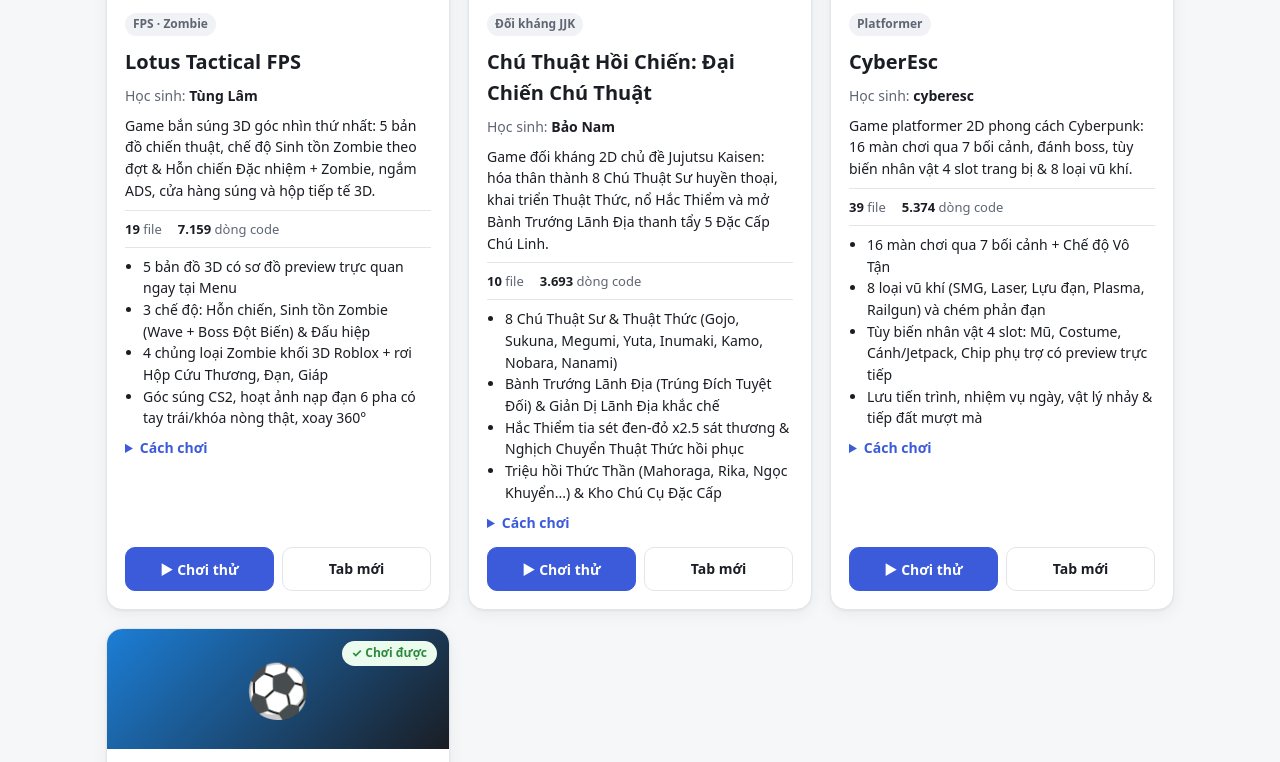
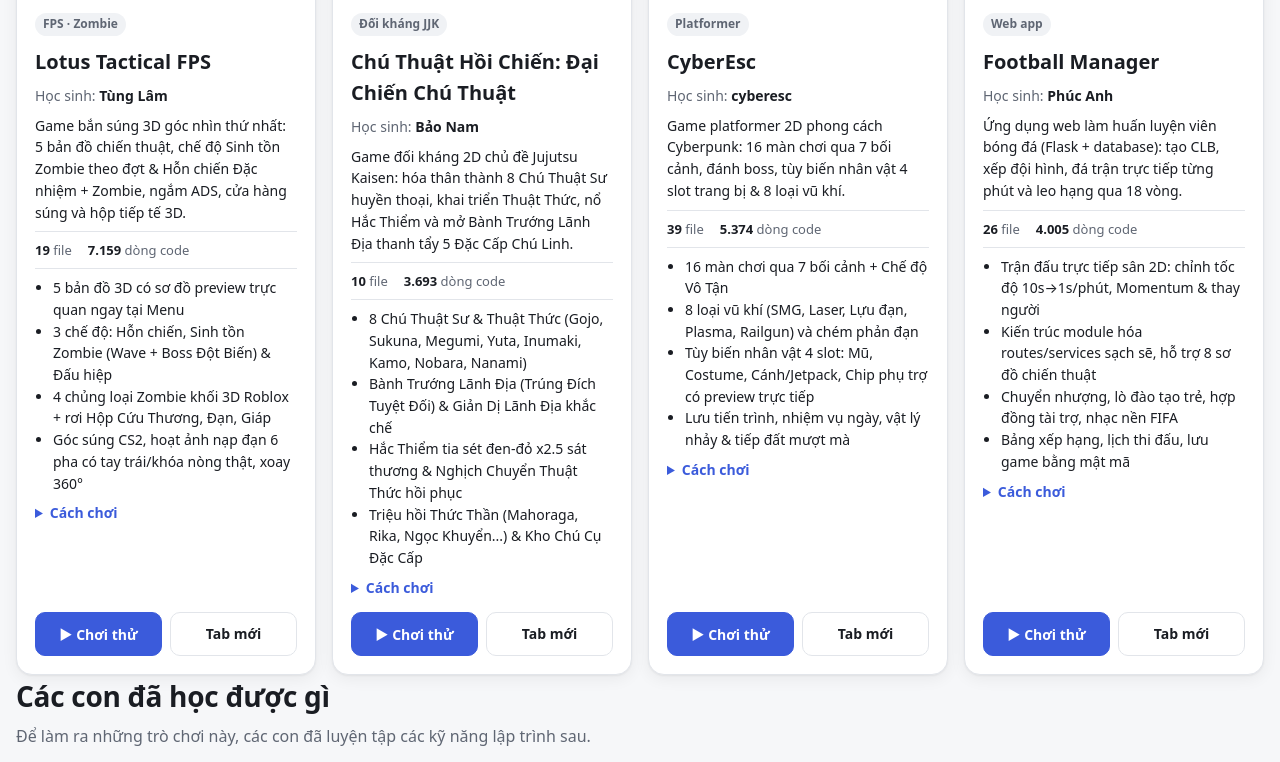
Before and after one commit to ToMoiChoi/TeachingLessionGit, a plain HTML site: page index.html in a window 1280 px wide. Shown: the part 640-1402 px from the top of the page. Drawn offline with Linux system fonts and the light colour scheme.

Commit message:
Cap nhat giao dien 4 cot cho trang chu index.html va bo sung .gitignore

```diff
--- a/index.html
+++ b/index.html
@@ -23,7 +23,7 @@
   * { box-sizing: border-box; }
   body { margin: 0; background: var(--bg); color: var(--text);
          font: 16px/1.55 system-ui, -apple-system, "Segoe UI", Roboto, sans-serif; }
-  .wrap { max-width: 1100px; margin: 0 auto; padding: 0 16px; }
+  .wrap { max-width: 1280px; margin: 0 auto; padding: 0 16px; }
   section { padding: 40px 0; }
   h2.sec { font-size: clamp(22px, 3vw, 28px); margin: 0 0 6px; letter-spacing: -.01em; }
   p.sec { margin: 0 0 24px; color: var(--muted); max-width: 680px; }
@@ -47,7 +47,9 @@
   .skill p { margin: 0; color: var(--muted); font-size: 14px; }
 
   /* Projects */
-  .grid { display: grid; gap: 18px; grid-template-columns: repeat(auto-fill, minmax(300px, 1fr)); }
+  .grid { display: grid; gap: 16px; grid-template-columns: repeat(4, minmax(0, 1fr)); }
+  @media (max-width: 980px) { .grid { grid-template-columns: repeat(2, minmax(0, 1fr)); } }
+  @media (max-width: 560px) { .grid { grid-template-columns: 1fr; } }
   .card { background: var(--surface); border: 1px solid var(--border); border-radius: 16px; overflow: hidden;
           box-shadow: var(--shadow); display: flex; flex-direction: column; }
   .cover { height: 120px; display: grid; place-items: center; font-size: 52px; position: relative; }
```
Also changed, not shown: 1 other file.
